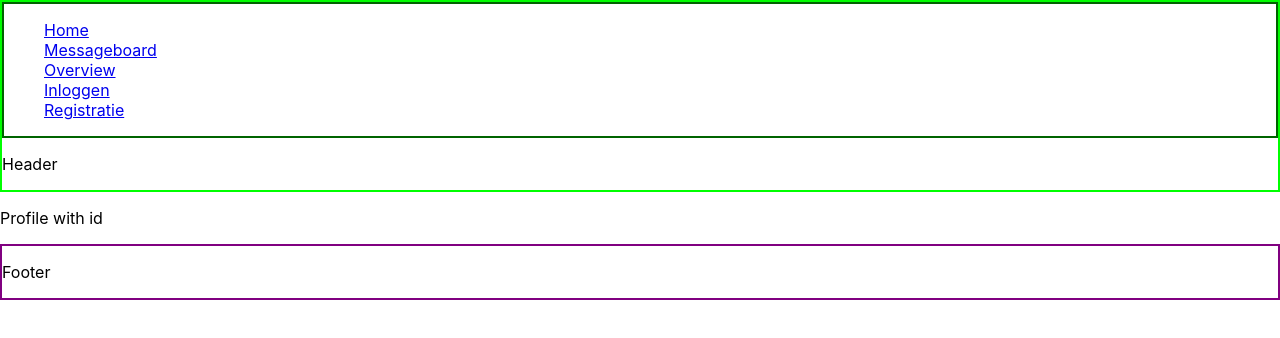
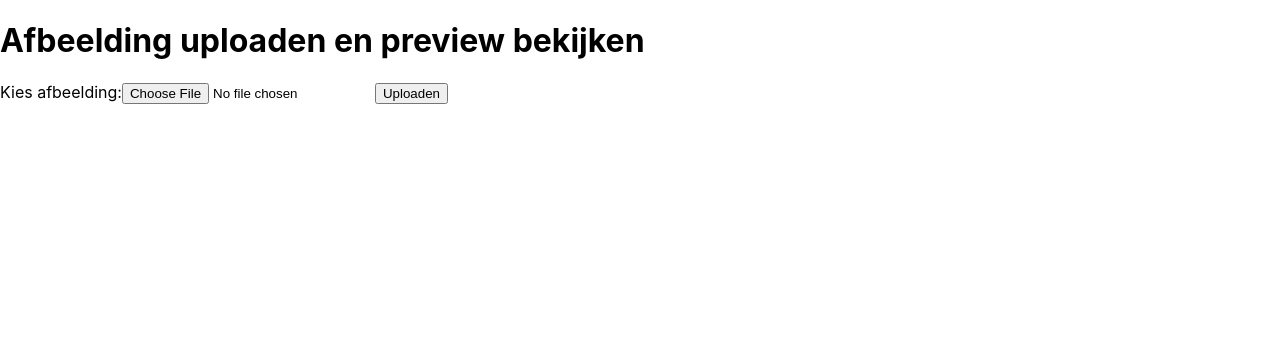
Before and after one commit to jentebuijs/FE-Eindopdracht, a React (Create React App) app: page /profiel/afbeelding in a window 1280 px wide. Shown: the top 338 px of the page. Built offline with nearby package versions, Linux system fonts and the light colour scheme.

Commit message:
imagerequest toegevoegd

```diff
--- a/src/App.js
+++ b/src/App.js
@@ -9,6 +9,7 @@ import SignUp from "./pages/SignUp/SignUp";
 import ProfileChange from "./pages/ProfileChange/ProfileChange";
 import {useContext} from "react";
 import {AuthContext} from "./context/AuthContext";
+import ImageRequest from "./components/ImageRequest/ImageRequest";
 
 function App() {
     const { isAuth } = useContext(AuthContext);
@@ -31,10 +32,13 @@ function App() {
                 <Route path="/profielen">
                     <Overview/>
                 </Route>
-                <Route path="/profiel/:username/bewerken">
+                <Route path="/profiel/bewerken">
                     <ProfileChange />
                 </Route>
-                <Route path="/profiel/:username">
+                <Route path="/profiel/afbeelding">
+                    <ImageRequest />
+                </Route>
+                <Route path="/profiel">
                     <Profile/>
                 </Route>
             </Switch>
--- /dev/null
+++ b/src/components/ImageRequest/ImageRequest.js
@@ -0,0 +1,54 @@
+import {useState} from "react";
+import axios from "axios";
+
+
+function ImageRequest() {
+    const [file, setFile] = useState([]);
+    const [previewUrl, setPreviewUrl] = useState('');
+
+    function handleImageChange(e) {
+        const uploadedFile = e.target.files[0];
+        console.log(uploadedFile);
+        setFile(uploadedFile);
+        setPreviewUrl(URL.createObjectURL(uploadedFile));
+    }
+
+    async function sendImage(e) {
+        e.preventDefault();
+        const formData = new FormData();
+        formData.append("file", file);
+
+        try {
+            const result = await axios.post('http://localhost:8080/students/1001/photo', formData,
+                {
+                    headers: {
+                        "Content-Type": "multipart/form-data"
+                    },
+                })
+            console.log(result.data);
+        } catch (e) {
+            console.error(e)
+        }
+    }
+
+    return (
+        <div className="page-container">
+            <h1>Afbeelding uploaden en preview bekijken</h1>
+            <form onSubmit={sendImage}>
+                <label htmlFor="user-image">
+                    Kies afbeelding:
+                    <input type="file" name="image-field" id="user-image" onChange={handleImageChange}/>
+                </label>
+                {previewUrl &&
+                    <label>
+                        Preview:
+                        <img src={previewUrl} alt="Voorbeeld van de afbeelding die zojuist gekozen is" className="image-preview"/>
+                    </label>
+                }
+                <button type="submit">Uploaden</button>
+            </form>
+        </div>
+    );
+}
+
+export default ImageRequest;
--- a/src/components/NavBar/NavBar.js
+++ b/src/components/NavBar/NavBar.js
@@ -19,9 +19,12 @@ function NavBar() {
                     <NavLink to="/profielen">Overview</NavLink>
                 </li>
                 <li>
+                    <NavLink to="/profiel">Profiel</NavLink>
+                </li>
+                <li>
                     {isAuth ? <NavLink onClick={logout} to="/">Uitloggen</NavLink> : <NavLink to="/inloggen">Inloggen</NavLink>}
                 </li>
-                    { !isAuth && <li><NavLink to="/registreren">Registratie</NavLink></li> }
+                    {!isAuth && <li><NavLink to="/registreren">Registratie</NavLink></li> }
             </ul>
         </nav>
     );
--- a/src/pages/Profile/Profile.js
+++ b/src/pages/Profile/Profile.js
@@ -12,7 +12,7 @@ function Profile() {
             <Header/>
             <main>
                 <p>Profile with id {profileId}</p>
-                <Link to="/profiel-bewerken" />
+                <Link to="/profiel/bewerken">Profiel bewerken</Link>
             </main>
             <Footer/>
         </>
--- a/src/pages/ProfileChange/ProfileChange.js
+++ b/src/pages/ProfileChange/ProfileChange.js
@@ -1,8 +1,10 @@
 import React from "react";
+import {Link} from "react-router-dom";
 
 function ProfileChange() {
     return (
       <>
+          <Link to="/profiel/afbeelding">Afbeelding aanpassen</Link>
           <form>
               <label htmlFor="first-name">Voornaam:</label>
               <input type="text" id="first-name"/>
@@ -12,10 +14,6 @@ function ProfileChange() {
               <textarea id="about-me" />
               <label htmlFor="dob">Geboortedatum:</label>
               <input type="date" id="dob"/>
-              <label htmlFor="contact">Contact:</label>
-              <select id="contact">
-
-              </select>
           </form>
 
       </>
```
Also changed, not shown: src/components/ImageRequest/ImageRequest.css (added).
